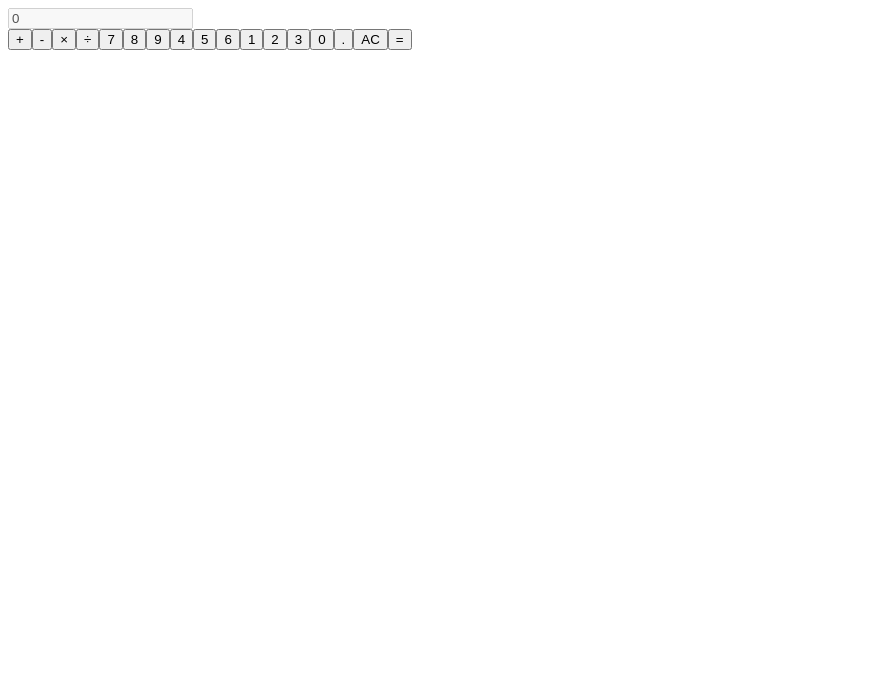
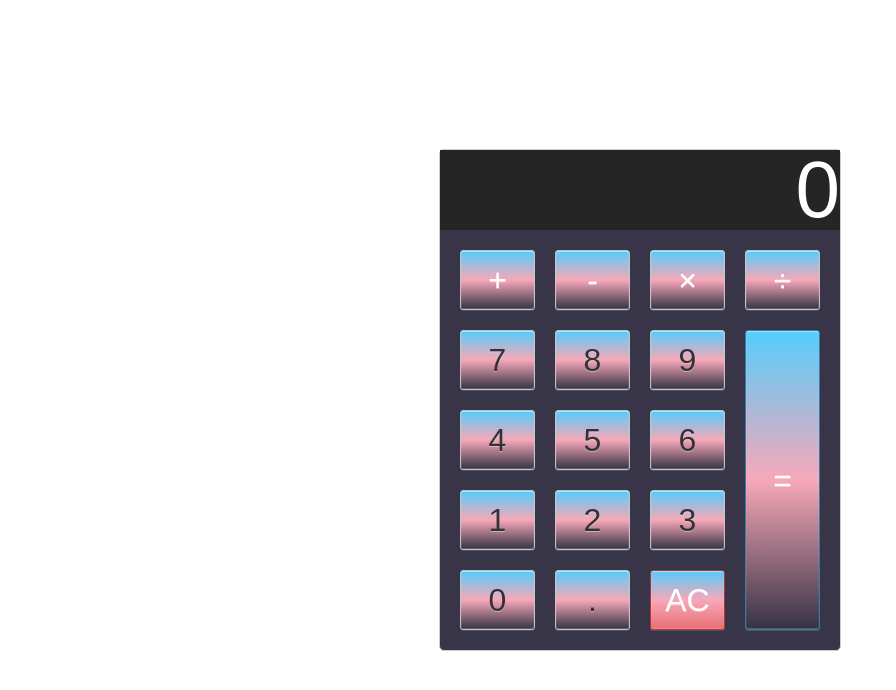
Before and after one commit to awrennuit/angular-calculator, an Angular app: page / in a window 1280 px wide. Shown: the top 690 px of the page, without its empty margins (0-896 px from the left). Built offline with nearby package versions, Linux system fonts and the light colour scheme.

Commit message:
added basic styling

```diff
--- a/src/app/calculator/calculator.component.css
+++ b/src/app/calculator/calculator.component.css
@@ -0,0 +1,71 @@
+.calculator {
+  background-color: #373547;
+  border: 1px solid #ccc;
+  border-radius: 5px;
+  position: absolute;
+  top: 50%;
+  left: 50%;
+  transform: translate(-50%, -50%);
+  width: 400px;
+}
+
+.calculator-screen {
+  width: 400px;
+  font-size: 5rem;
+  height: 80px;
+  border: none;
+  background-color: #252525;
+  color: #fff;
+  text-align: right;
+  padding: 0;
+}
+
+button {
+  height: 60px;
+  background-color: #fff;
+  border-radius: 3px;
+  border: 1px solid #c4c4c4;
+  background-color: transparent;
+  font-size: 2rem;
+  color: #333;
+  background-image: linear-gradient(to bottom, #55CDFC, #F7A8B8 50%, #0000000a);
+  box-shadow: inset 0 0 0 1px #ffffff0d, inset 0 1px 0 0 #ffffff73, inset 0 -1px 0 0 #ffffff26, 0 1px 0 0 #ffffff26;
+  text-shadow: 0 1px #ffffff66;
+  cursor: pointer;
+}
+
+button:hover {
+  background-color: #2d6f8a;
+}
+
+.operator {
+  color: #fff;
+}
+
+.all-clear {
+  background-color: #f17377;
+  border-color: #b0353a;
+  color: #fff;
+}
+
+.all-clear:hover {
+  background-color: #f0595f;
+}
+
+.equal-sign {
+  border-color: #337cac;
+  color: #fff;
+  height: 100%;
+  grid-area: 2 / 4 / 6 / 5;
+}
+
+.equal-sign:hover {
+  background-color: #775158;
+}
+
+.calculator-keys {
+  display: grid;
+  grid-template-columns: repeat(4, 1fr);
+  grid-gap: 20px;
+  padding: 20px;
+}
```
